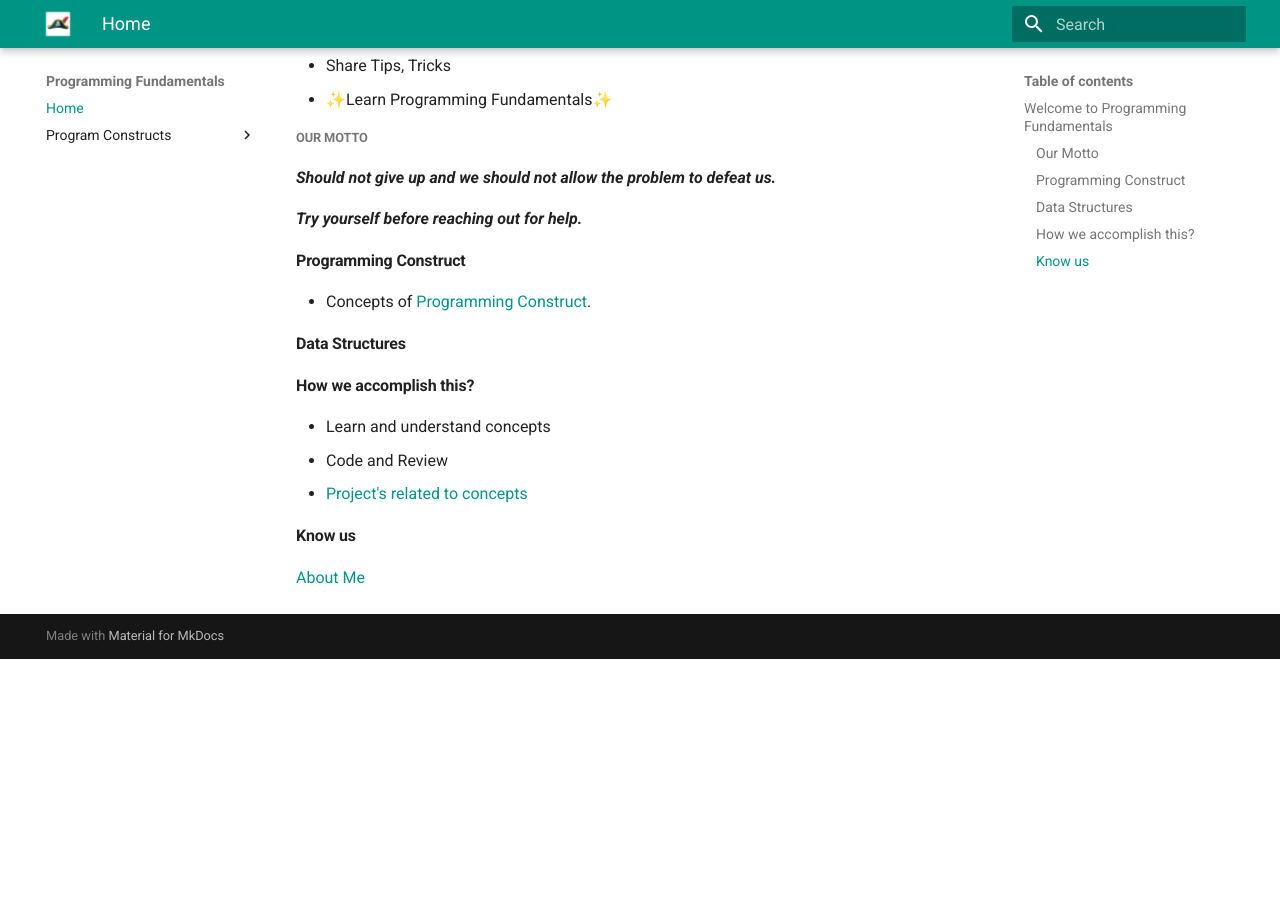
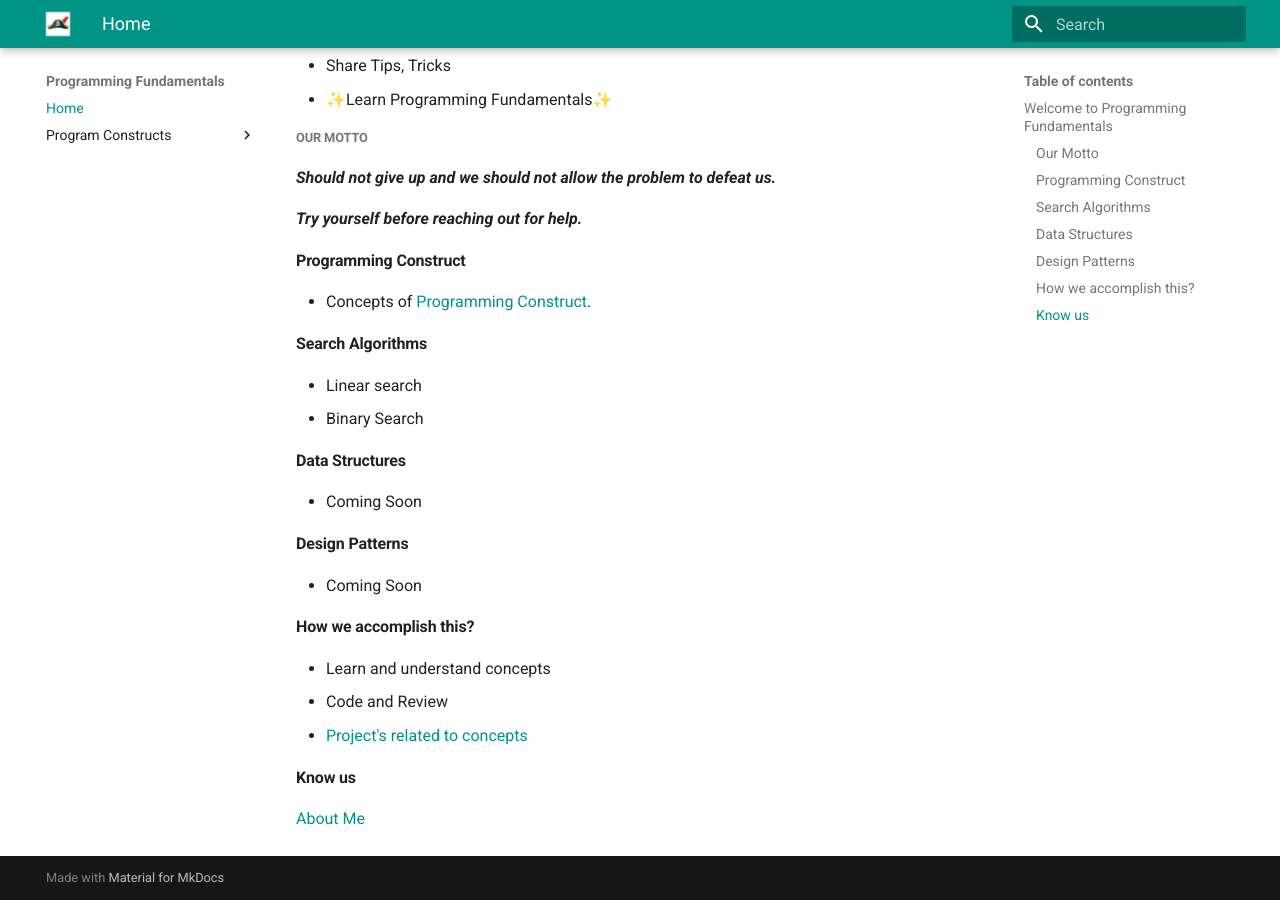
Before and after one commit to santosh-1987/programming-fundamentals, an MkDocs documentation site: the page built from docs/index.md, in a window 1280 px wide and 900 px high, scrolled down 788 px. Built offline with MkDocs 1.6.1 and Material for MkDocs 9.7.7, drawn with Linux system fonts in a browser that asks for light colours; the version menu is left out; before the commit the page ends 1447 px from its top, so only the background shows below that.

Commit message:
Added Search

```diff
--- a/docs/index.md
+++ b/docs/index.md
@@ -18,9 +18,15 @@ We are techies with a passion for technology and solving problems.
 ### Programming Construct
 - Concepts of [Programming Construct](/programming-constructs/).
 
+### Search Algorithms
+  - Linear search
+  - Binary Search
 ### Data Structures
 
+- Coming Soon
 
+### Design Patterns
+ - Coming Soon
 
 ### How we accomplish this?
 
```
